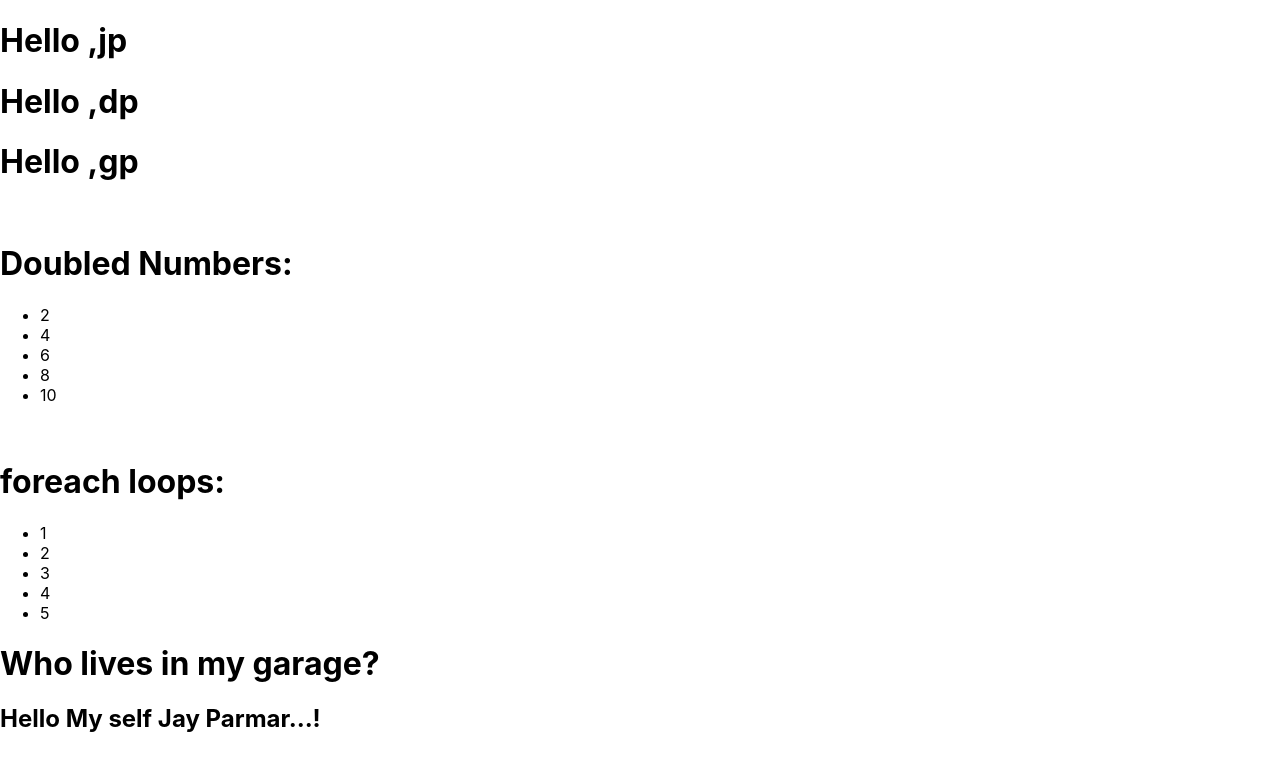
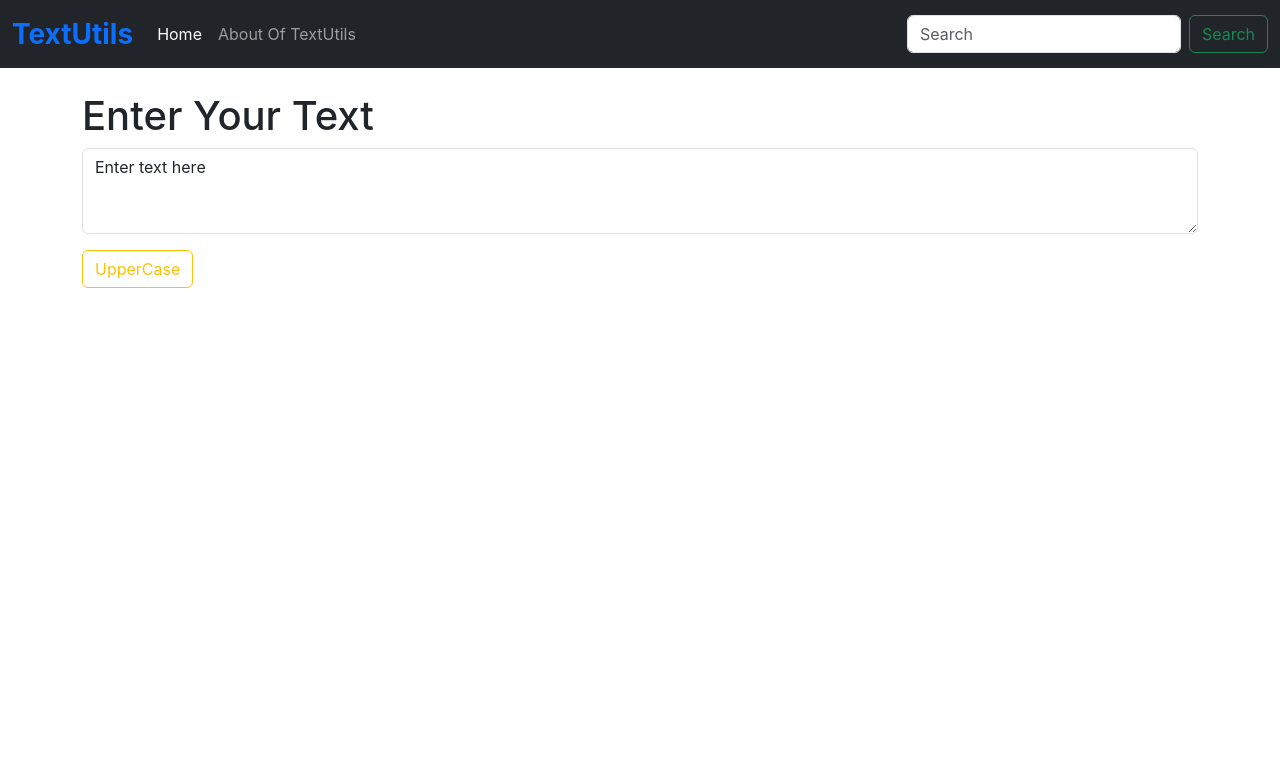
Before and after one commit to JayParmar89800/Navigation-Bar, a React (Create React App) app in the folder React_js/react_learning/: page / in a window 1280 px wide. Shown: the top 770 px of the page. Built offline with nearby package versions, Linux system fonts and the light colour scheme.

Commit message:
Create component and that component pass another page , how to add bootstrap link in react, props,propsTypes and Defaultprops state, onchange and onclick event and toUpperCase()

```diff
--- a/React_js/react_learning/public/index.html
+++ b/React_js/react_learning/public/index.html
@@ -15,29 +15,21 @@
       user's mobile device or desktop. See https://developers.google.com/web/fundamentals/web-app-manifest/
     -->
     <link rel="manifest" href="%PUBLIC_URL%/manifest.json" />
-    <!--
-      Notice the use of %PUBLIC_URL% in the tags above.
-      It will be replaced with the URL of the `public` folder during the build.
-      Only files inside the `public` folder can be referenced from the HTML.
-
-      Unlike "/favicon.ico" or "favicon.ico", "%PUBLIC_URL%/favicon.ico" will
-      work correctly both with client-side routing and a non-root public URL.
-      Learn how to configure a non-root public URL by running `npm run build`.
-    -->
+    <link
+      href="https://cdn.jsdelivr.net/npm/bootstrap@5.3.0/dist/css/bootstrap.min.css"
+      rel="stylesheet"
+      integrity="sha384-9ndCyUaIbzAi2FUVXJi0CjmCapSmO7SnpJef0486qhLnuZ2cdeRhO02iuK6FUUVM"
+      crossorigin="anonymous"
+    />
     <title>React App</title>
   </head>
   <body>
     <noscript>You need to enable JavaScript to run this app.</noscript>
     <div id="root"></div>
-    <!--
-      This HTML file is a template.
-      If you open it directly in the browser, you will see an empty page.
-
-      You can add webfonts, meta tags, or analytics to this file.
-      The build step will place the bundled scripts into the <body> tag.
-
-      To begin the development, run `npm start` or `yarn start`.
-      To create a production bundle, use `npm run build` or `yarn build`.
-    -->
+    <script
+    src="https://cdn.jsdelivr.net/npm/bootstrap@5.3.0/dist/js/bootstrap.bundle.min.js"
+    integrity="sha384-geWF76RCwLtnZ8qwWowPQNguL3RmwHVBC9FhGdlKrxdiJJigb/j/68SIy3Te4Bkz"
+    crossorigin="anonymous"
+    ></script>
   </body>
 </html>
--- a/React_js/react_learning/src/App.css
+++ b/React_js/react_learning/src/App.css
@@ -1,4 +1,4 @@
-.App {
+/* .App {
   text-align: center;
 }
 
@@ -35,4 +35,4 @@
   to {
     transform: rotate(360deg);
   }
-}
+} */
--- a/React_js/react_learning/src/App.js
+++ b/React_js/react_learning/src/App.js
@@ -1,71 +1,88 @@
 // import logo from './logo.svg';
 import './App.css';
+import Navbar from './components/Navbar';
+import Textform from './components/Textform';
 
-function Welcome(props)
-{
-  return <h1>Hello ,{props.name}</h1>;
-}
-function Doubl() {
-  const numbers = [1, 2, 3, 4, 5];
-  const doubled = numbers.map((number) => number * 2);
-
-  return (
-    <div>
-      <h1>Doubled Numbers:</h1>
-      <ul>
-        {doubled.map((value) => (
-         <li>{value}</li>
-        ))}
-      </ul>
-    </div>
-  );
-}
-function Foreach() {
-  const numbers = [1, 2, 3, 4, 5];
-  const number_list=[];
-
-  numbers.forEach((no) => {
-    number_list.push(<li > {no} </li>);
-  });
-
-  return (
-    <div>
-      <h1>foreach loops:</h1>
-      <ul>
-        {number_list}
-      </ul>
-    </div>
-  );
-}
-function Propex(props)
-{
-  return <h2>Hello My self { props.brand }!</h2>;
-}
-function Garage() {
-  const nm = "Jay Parmar...";
-  return (
-    <>
-        <h1>Who lives in my garage?</h1>
-        <Propex brand={ nm } />
-    </>
-  );
-}
 function App()
 {
   return(
     <div>
-      <Welcome name="jp"/>
-      <Welcome name="dp"/>
-      <Welcome name="gp"/>
-      <br />
-      <Doubl  />
-      <br />
-      <Foreach />
-      <Garage/>
+    <Navbar title="TextUtils" abouttext="About Of TextUtils"/>
+    <Textform heading="Enter Your Text"/>
+    {/* <Navbar /> */}
+
     </div>
   );
+}
 
-}
+
+
+
+// function Welcome(props)
+// {
+//   return <h1>Hello ,{props.name}</h1>;
+// }
+// function Doubl() {
+//   const numbers = [1, 2, 3, 4, 5];
+//   const doubled = numbers.map((number) => number * 2);
+
+//   return (
+//     <div>
+//       <h1>Doubled Numbers:</h1>
+//       <ul>
+//         {doubled.map((value) => (
+//          <li>{value}</li>
+//         ))}
+//       </ul>
+//     </div>
+//   );
+// }
+// function Foreach() {
+//   const numbers = [1, 2, 3, 4, 5];
+//   const number_list=[];
+
+//   numbers.forEach((no) => {
+//     number_list.push(<li > {no} </li>);
+//   });
+
+//   return (
+//     <div>
+//       <h1>foreach loops:</h1>
+//       <ul>
+//         {number_list}
+//       </ul>
+//     </div>
+//   );
+// }
+// function Propex(props)
+// {
+//   return <h2>Hello My self { props.brand }!</h2>;
+// }
+// function Garage() {
+//   const nm = "Jay Parmar...";
+//   return (
+//     <>
+//         <h1>Who lives in my garage?</h1>
+//         <Propex brand={ nm } />
+//     </>
+//   );
+// }
+// function App()
+// {
+//   return(
+//     <div>
+//       <Welcome name="jp"/>
+//       <Welcome name="dp"/>
+//       <Welcome name="gp"/>
+//       <br />
+//       <Doubl  />
+//       <br />
+//       <Foreach />
+//       <Garage/>
+//     </div>
+//   );
+
+// }
 
 
 // function App() {
--- /dev/null
+++ b/React_js/react_learning/src/components/Navbar.js
@@ -0,0 +1,37 @@
+import React from 'react'
+import PropTypes from 'prop-types'
+
+export default function Navbar(props) {
+  return (
+    <nav className="navbar navbar-expand-lg navbar-dark bg-dark">
+        <div className="container-fluid">
+          <a className="navbar-brand text-primary fw-bold fs-3" href="/">{props.title}</a>
+          <button className="navbar-toggler" type="button" data-bs-toggle="collapse" data-bs-target="#navbarSupportedContent" aria-controls="navbarSupportedContent" aria-expanded="false" aria-label="Toggle navigation">
+            <span className="navbar-toggler-icon"></span>
+          </button>
+          <div className="collapse navbar-collapse" id="navbarSupportedContent">
+            <ul className="navbar-nav me-auto mb-2 mb-lg-0">
+              <li className="nav-item">
+                <a className="nav-link active" aria-current="page" href="/">Home</a>
+              </li>
+              <li className="nav-item">
+                <a className="nav-link" href="/">{props.abouttext}</a>
+              </li>
+            </ul>
+            <form className="d-flex" role="search">
+              <input className="form-control me-2" type="search" placeholder="Search" aria-label="Search"/>
+              <button className="btn btn-outline-success" type="submit">Search</button>
+            </form>
+          </div>
+        </div>
+      </nav>
+  )
+}
+Navbar.propTypes = {
+    title: PropTypes.string,
+    abouttext:PropTypes.string
+}
+Navbar.defaultProps={
+    title:'Title is here',
+    abouttext:'About text is here'
+}
--- /dev/null
+++ b/React_js/react_learning/src/components/Textform.js
@@ -0,0 +1,24 @@
+import React, {useState} from 'react'
+
+export default function Textform(props) {
+    const handleUpClick = () => {
+
+        let newtext=text.toUpperCase();
+        settext(newtext);
+    }
+    const hadleOnChange = (event) => {
+        settext(event.target.value);
+    }
+    const[text,settext]=useState('Enter text here');
+  return (
+    <div className="container my-4">
+        <h1>{props.heading}</h1>
+        <div class="mb-3">
+            <textarea class="form-control" value={text} onChange={hadleOnChange} id="exampleFormControlTextarea1" rows="3"></textarea>
+        </div>
+        <button type="text" className="btn btn-outline-warning" onClick={handleUpClick}>
+            UpperCase
+        </button>
+    </div>
+  )
+}
```
Also changed, not shown: 1 other file (tests, documents, lock files or other folders).
